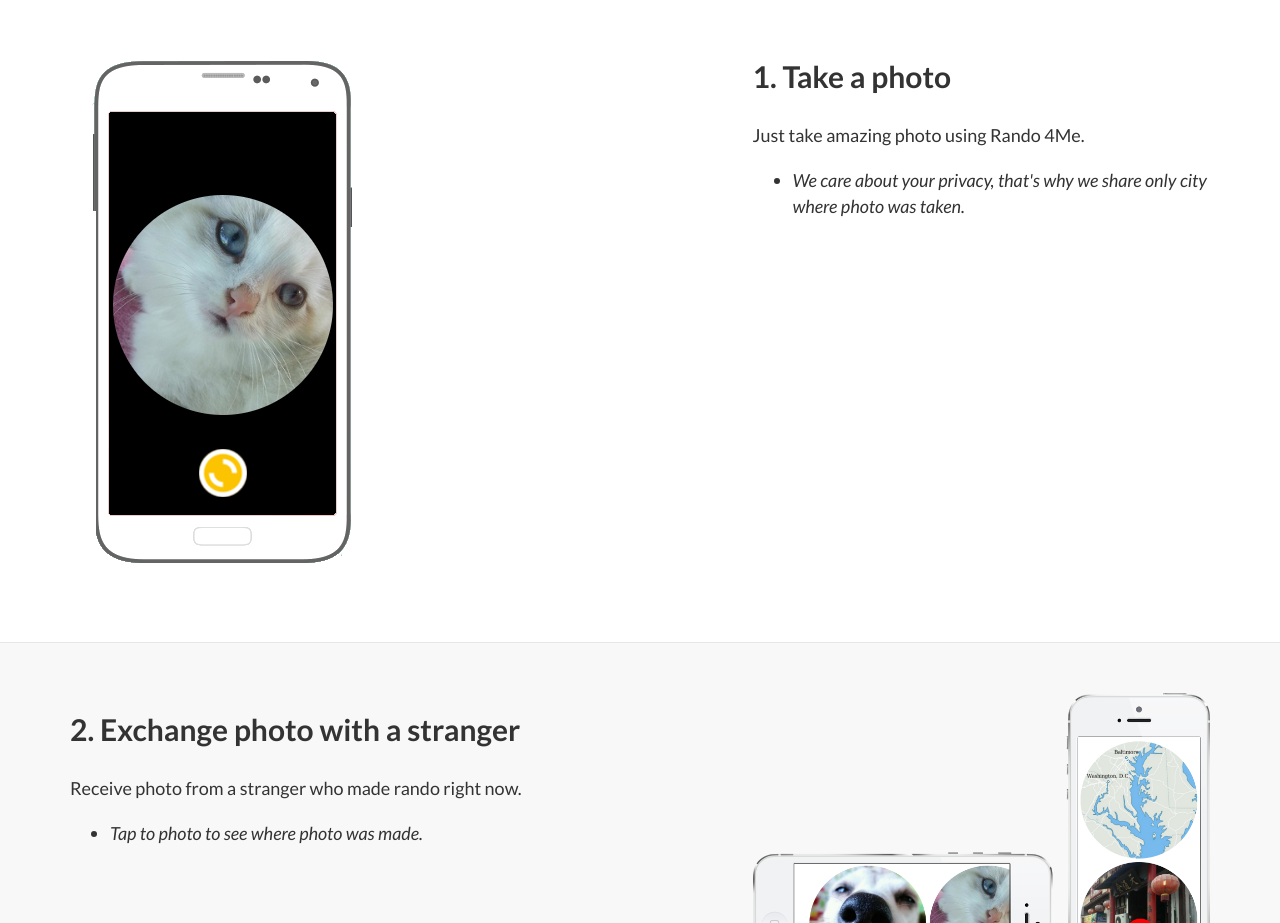
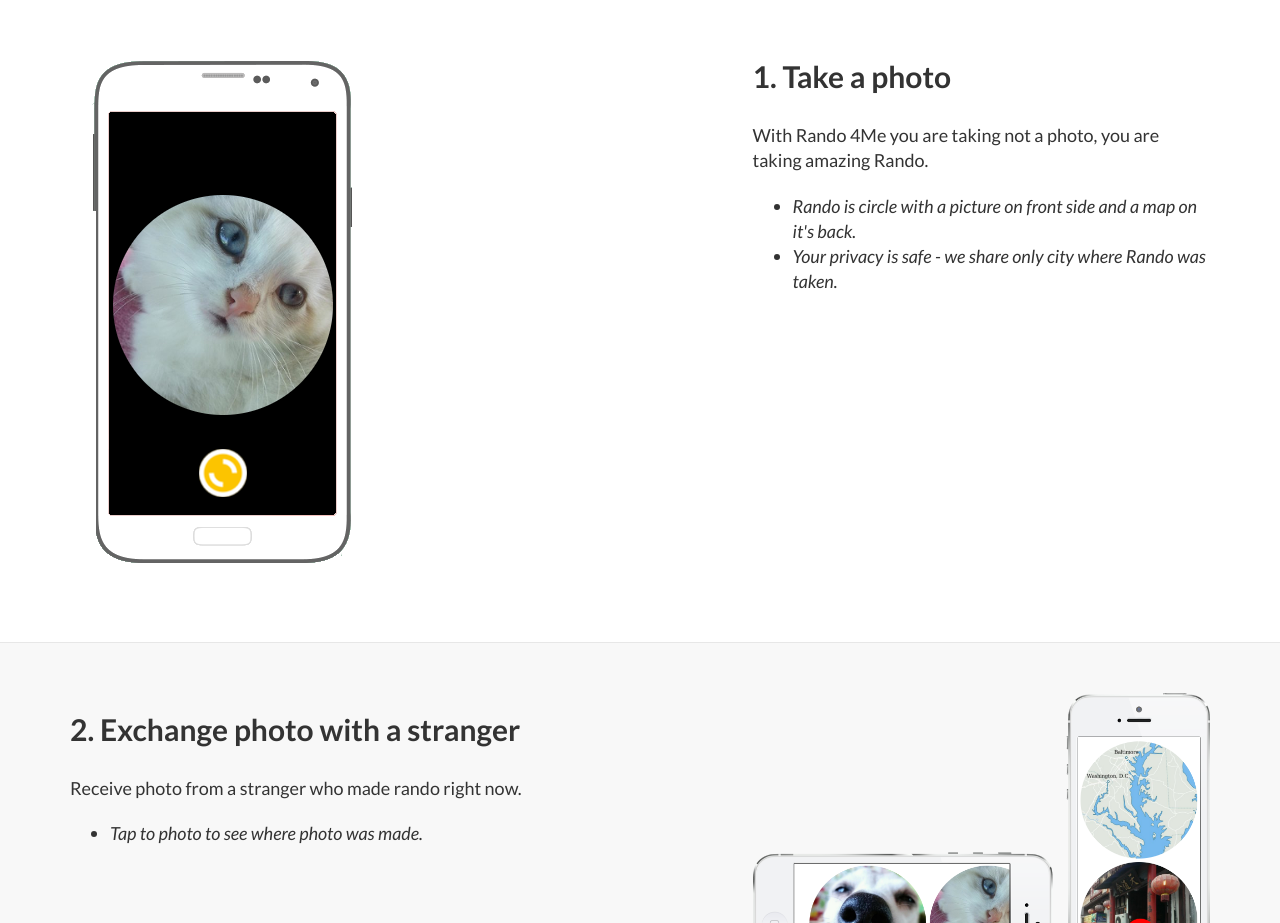
Before and after one commit to RandoApp/Rando, a website: page static/index.html in a window 1280 px wide. Shown: the part 1420-2343 px from the top of the page. Drawn offline with Linux system fonts and the light colour scheme.

Commit message:
Update text

```diff
--- a/static/index.html
+++ b/static/index.html
@@ -165,11 +165,14 @@
                 <div class="col-lg-5 col-lg-offset-1 col-sm-push-6  col-sm-6">
                     <div class="clearfix"></div>
                     <h2 class="section-heading">1. Take a photo</h2>
-                    <p class="lead">Just take amazing photo using Rando 4Me.
+                    <p class="lead">With Rando 4Me you are taking not a photo, you are taking amazing Rando.
                       <br/>
                         <ul class="lead note">
                             <li>
-                              We care about your privacy, that's why we share only city where photo was taken.
+                              Rando is circle with a picture on front side and a map on it's back.
+                            </li>
+                            <li>
+                              Your privacy is safe - we share only city where Rando was taken.
                             </li>
                         </ul>
                     </p>
```
